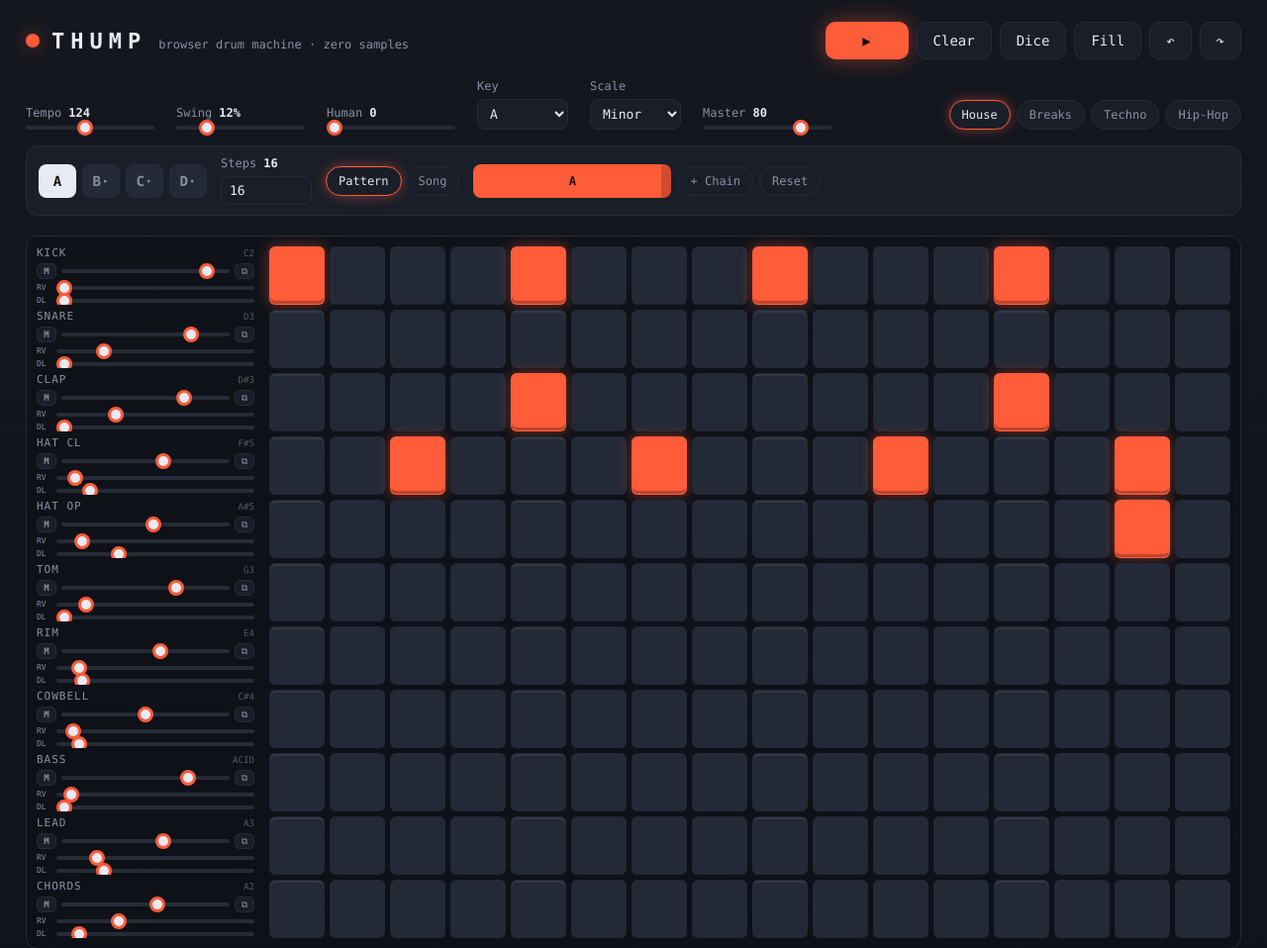
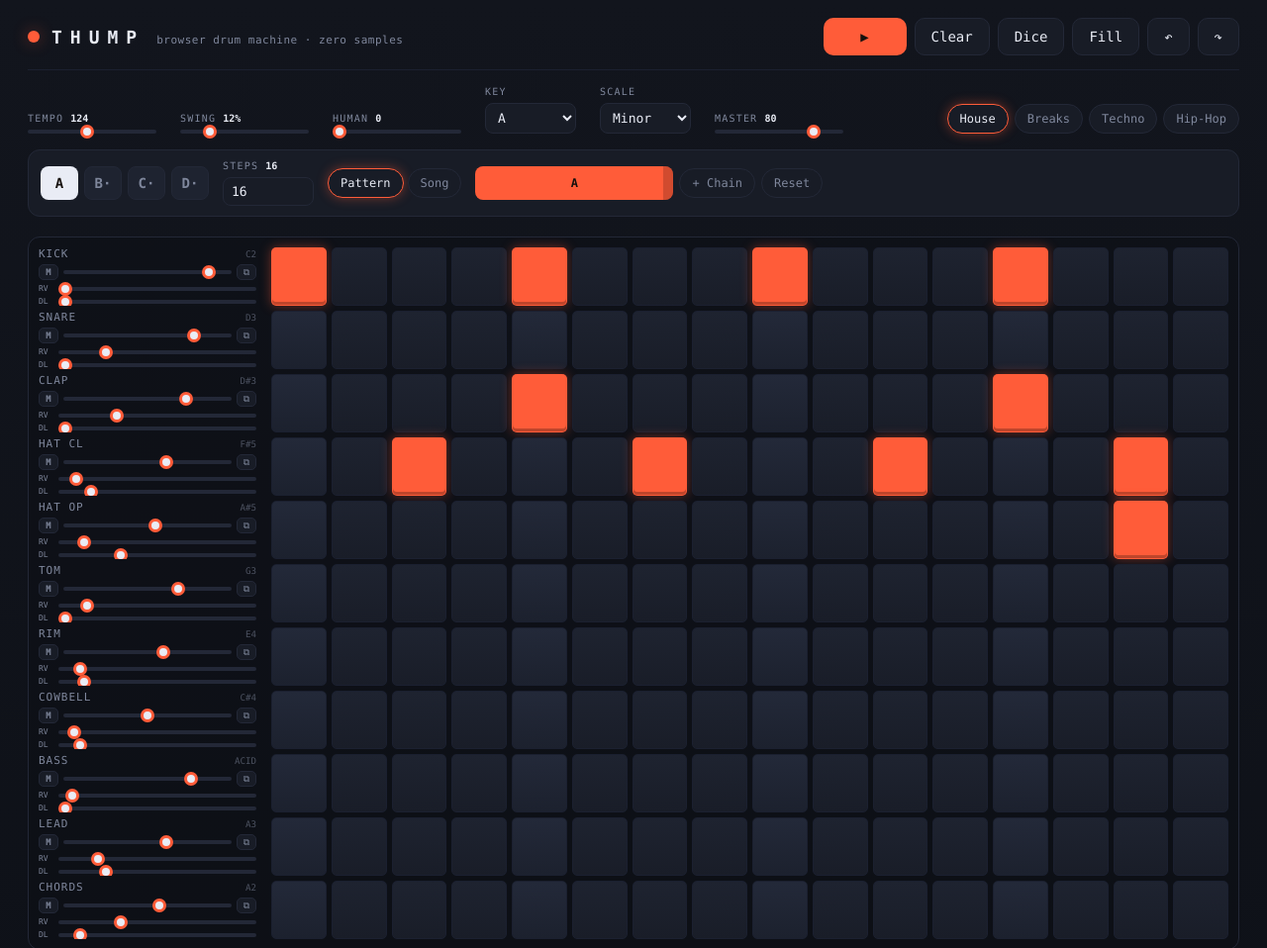
Before and after one commit to Alexandru2984/browser_drum_machine, a website: page index.html in a window 1280 px wide. Shown: the top 958 px of the page at 99% size. Drawn offline with Linux system fonts and the light colour scheme.

Commit message:
Visual polish: refined tokens, header separation, softer glows, cell gradients

```diff
--- a/style.css
+++ b/style.css
@@ -1,21 +1,28 @@
 :root {
-  --bg: #0d0f14;
-  --panel: #14171f;
-  --panel-2: #1a1e29;
-  --line: #262b38;
-  --text: #e8ebf4;
-  --dim: #8a91a5;
+  --bg: #0b0d12;
+  --panel: #12151d;
+  --panel-2: #181c26;
+  --line: #232837;
+  --line-soft: #1b2030;
+  --text: #e9ecf5;
+  --dim: #7f879c;
   --accent: #ff5c39;
-  --accent-glow: rgba(255, 92, 57, .45);
-  --beat: #232936;
+  --accent-glow: rgba(255, 92, 57, .4);
+  --beat: #1e2330;
+  --beat-hover: #2a3143;
 }
 
 * { box-sizing: border-box; margin: 0; padding: 0; }
 
+::selection { background: var(--accent); color: #16100d; }
+
+:focus-visible { outline: 2px solid var(--accent); outline-offset: 2px; }
+
 body {
   min-height: 100vh;
   background:
-    radial-gradient(1200px 600px at 70% -10%, #1b2130 0%, transparent 60%),
+    radial-gradient(1400px 700px at 75% -20%, #171e2e 0%, transparent 55%),
+    radial-gradient(900px 500px at -10% 110%, #141a28 0%, transparent 50%),
     var(--bg);
   color: var(--text);
   font-family: ui-monospace, "SF Mono", "Cascadia Code", Menlo, Consolas, monospace;
@@ -26,8 +33,8 @@ body {
   min-height: 100vh;
   display: flex;
   flex-direction: column;
-  background: linear-gradient(180deg, var(--panel), #10131a);
-  padding: 22px 26px;
+  background: linear-gradient(180deg, var(--panel), #0e1118);
+  padding: 18px 28px 14px;
 }
 
 .top {
@@ -36,20 +43,22 @@ body {
   justify-content: space-between;
   gap: 16px;
   flex-wrap: wrap;
+  padding-bottom: 14px;
+  border-bottom: 1px solid var(--line-soft);
 }
 
 .brand { display: flex; align-items: baseline; gap: 12px; }
 
 .logo {
-  width: 14px; height: 14px;
+  width: 12px; height: 12px;
   border-radius: 50%;
   background: var(--accent);
-  box-shadow: 0 0 18px var(--accent-glow);
+  box-shadow: 0 0 16px var(--accent-glow);
   align-self: center;
 }
 
-h1 { font-size: 22px; letter-spacing: 6px; }
-.tag { color: var(--dim); font-size: 12px; }
+h1 { font-size: 18px; letter-spacing: 8px; font-weight: 700; }
+.tag { color: var(--dim); font-size: 11px; letter-spacing: .5px; }
 
 .transport { display: flex; gap: 8px; }
 
@@ -64,7 +73,7 @@ h1 { font-size: 22px; letter-spacing: 6px; }
   cursor: pointer;
   transition: transform .06s ease, border-color .15s, box-shadow .15s;
 }
-.btn:hover { border-color: #3a4256; }
+.btn:hover { border-color: #39415a; background: #1e2330; }
 .btn:active { transform: scale(.96); }
 
 .btn.play {
@@ -73,24 +82,32 @@ h1 { font-size: 22px; letter-spacing: 6px; }
   border-color: transparent;
   color: #16100d;
   font-weight: 700;
-  box-shadow: 0 0 22px var(--accent-glow);
 }
+.btn.play:hover { background: #ff6f50; }
 .btn.play.on { animation: pulse 1s infinite alternate; }
 @keyframes pulse {
-  from { box-shadow: 0 0 12px var(--accent-glow); }
-  to   { box-shadow: 0 0 30px var(--accent-glow); }
+  from { box-shadow: 0 0 8px var(--accent-glow); }
+  to   { box-shadow: 0 0 22px var(--accent-glow); }
 }
 
 .controls {
   display: flex;
   align-items: end;
-  gap: 22px;
+  gap: 24px;
   flex-wrap: wrap;
-  margin-top: 20px;
+  margin-top: 16px;
 }
 
-.ctl { display: flex; flex-direction: column; gap: 6px; font-size: 12px; color: var(--dim); }
-.ctl b { color: var(--text); }
+.ctl {
+  display: flex;
+  flex-direction: column;
+  gap: 6px;
+  font-size: 10px;
+  color: var(--dim);
+  text-transform: uppercase;
+  letter-spacing: 1.2px;
+}
+.ctl b { color: var(--text); letter-spacing: 0; }
 
 input[type="range"] {
   -webkit-appearance: none;
@@ -103,14 +120,16 @@ input[type="range"] {
 input[type="range"]::-webkit-slider-thumb {
   -webkit-appearance: none;
   appearance: none;
-  width: 16px; height: 16px;
+  width: 14px; height: 14px;
   border-radius: 50%;
   background: var(--text);
   border: 3px solid var(--accent);
   cursor: pointer;
+  transition: transform .1s;
 }
+input[type="range"]::-webkit-slider-thumb:hover { transform: scale(1.15); }
 input[type="range"]::-moz-range-thumb {
-  width: 10px; height: 10px;
+  width: 8px; height: 8px;
   border-radius: 50%;
   background: var(--text);
   border: 3px solid var(--accent);
@@ -270,31 +289,33 @@ select option { background: var(--panel); }
 .row-label.muted .row-name { text-decoration: line-through; opacity: .45; }
 
 .cell {
-  border-radius: 6px;
-  background: var(--beat);
-  border: 1px solid transparent;
+  border-radius: 5px;
+  background: linear-gradient(180deg, var(--beat), #191d28);
+  border: 1px solid var(--line-soft);
   cursor: pointer;
   touch-action: none;
   height: 100%;
-  transition: background .08s, box-shadow .08s, transform .05s;
+  transition: background .08s, box-shadow .08s, transform .05s, border-color .08s;
 }
-.cell:hover { background: #2c3444; }
-.cell.beat-mark { box-shadow: inset 0 2px 0 rgba(255,255,255,.07); }
+.cell:hover { background: var(--beat-hover); border-color: var(--line); }
+.cell.beat-mark { background: linear-gradient(180deg, #232939, #1c212e); }
 .cell.on {
   background: var(--accent);
-  box-shadow: 0 0 14px var(--accent-glow), inset 0 -3px 0 rgba(0,0,0,.25);
+  border-color: transparent;
+  box-shadow: 0 0 12px var(--accent-glow), inset 0 -3px 0 rgba(0,0,0,.25);
 }
 .cell.on.acc {
   background: #ffd239;
-  box-shadow: 0 0 22px rgba(255,210,57,.55), inset 0 -3px 0 rgba(0,0,0,.25);
+  box-shadow: 0 0 18px rgba(255,210,57,.45), inset 0 -3px 0 rgba(0,0,0,.25);
 }
 .cell.bass-cell.on {
   background: #39c7ff;
-  box-shadow: 0 0 14px rgba(57,199,255,.45), inset 0 -3px 0 rgba(0,0,0,.25);
+  border-color: transparent;
+  box-shadow: 0 0 12px rgba(57,199,255,.4), inset 0 -3px 0 rgba(0,0,0,.25);
 }
 .cell.bass-cell.on.acc {
   background: #a4f24b;
-  box-shadow: 0 0 20px rgba(164,242,75,.5), inset 0 -3px 0 rgba(0,0,0,.25);
+  box-shadow: 0 0 16px rgba(164,242,75,.45), inset 0 -3px 0 rgba(0,0,0,.25);
 }
 .cell .note-tag {
   position: absolute;
@@ -307,7 +328,7 @@ select option { background: var(--panel); }
   pointer-events: none;
 }
 .cell { position: relative; }
-.cell.on.hit { filter: brightness(1.45) saturate(1.2); transform: scale(1.08); }
+.cell.on.hit { filter: brightness(1.4) saturate(1.15); transform: scale(1.06); }
 
 .cell.playhead:not(.on) { outline: 1px solid rgba(232,235,244,.25); }
 
```
